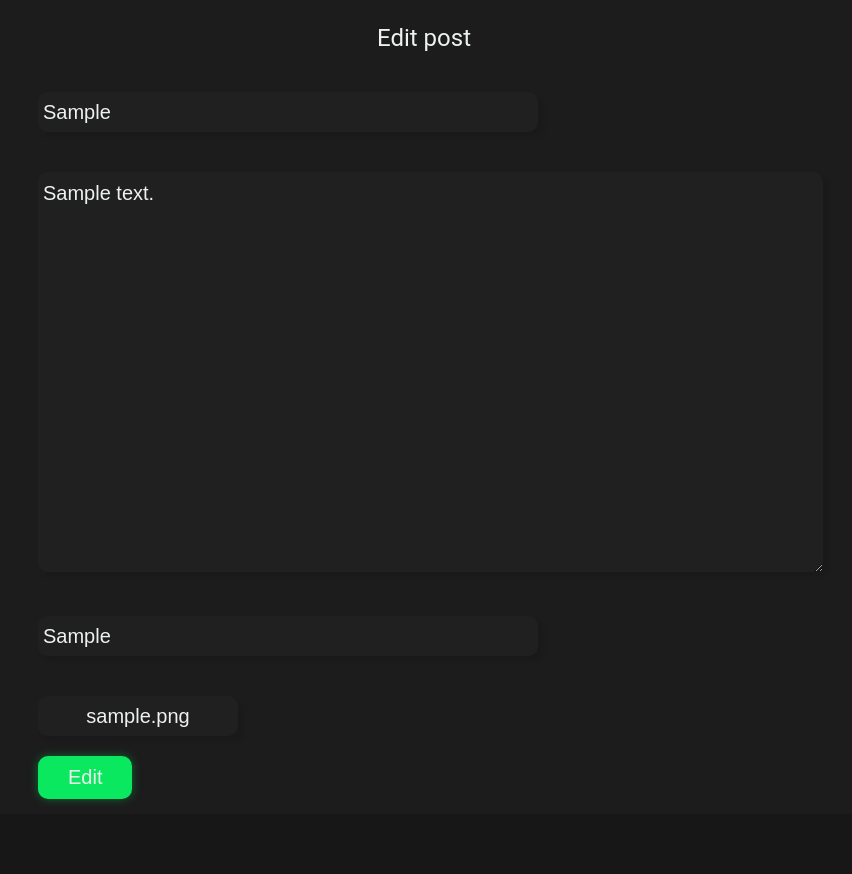
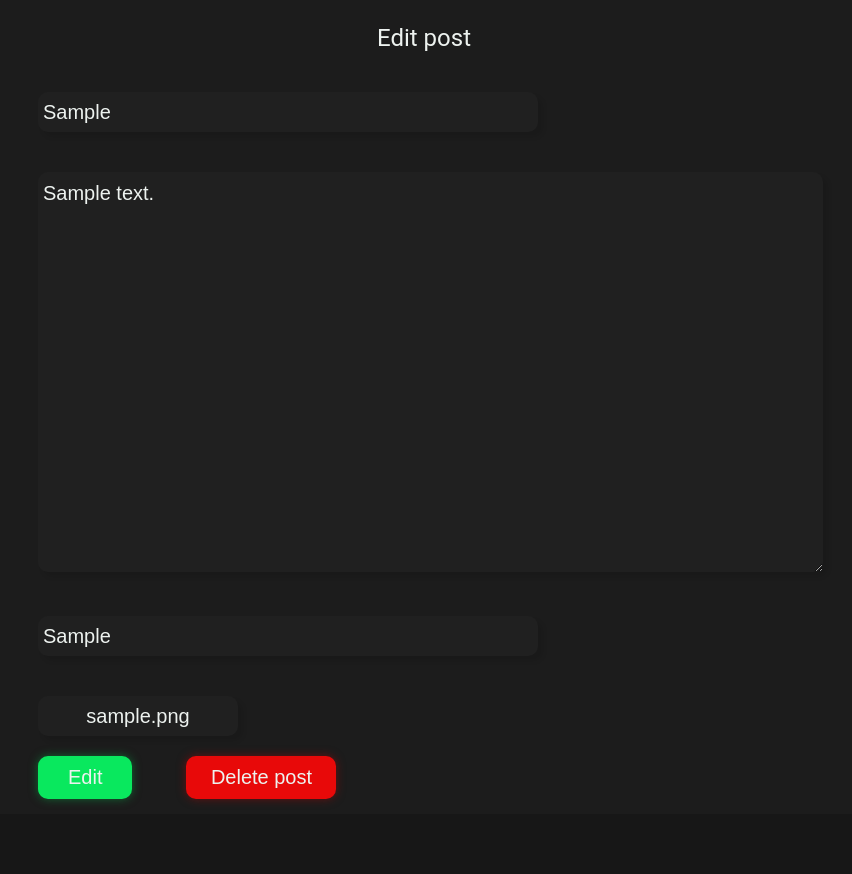
Before and after one commit to Konstantin-create/hacknet_web, a Flask app: page /admin/post-editor/1 in a window 1280 px wide. Shown: the part 111-985 px from the top of the page, without its empty margins (216-1068 px from the left). Run offline with Flask 2, Linux system fonts and the light colour scheme; tables that the repository leaves empty hold one stand-in row (values such as "Sample post").

Commit message:
add delete button

```diff
--- a/app/static/css/admin/posts_editor_styles.css
+++ b/app/static/css/admin/posts_editor_styles.css
@@ -169,3 +169,25 @@ main {
     background-color: #07b249;
     box-shadow: 0 0 10px rgba(7, 178, 73, 0.5);
 }
+
+.post-delete {
+    width: 150px;
+    font-family: "Cantarell", sans-serif;
+    font-weight: 500;
+    font-size: 20px;
+    color: #EDF2EF;
+    background-color: #e80909;
+    padding: 10px;
+    text-align: center;
+    margin: 10px 0;
+    border: none;
+    border-radius: 10px;
+    cursor: pointer;
+    box-shadow: 0 0 10px rgba(178, 7, 7, 0.5);
+    transition: 1s;
+}
+
+.post-delete:hover {
+    background-color: #b20707;
+    box-shadow: 0 0 10px rgba(178, 7, 7, 0.5);
+}
--- a/app/templates/admin/posts_editor.html
+++ b/app/templates/admin/posts_editor.html
@@ -37,6 +37,7 @@
             <div style="clear: both"></div>
             <label>
                 <input type="submit" class="post-submit" value="Edit">
+                <input type="submit" class="post-delete" value="Delete post">
             </label>
         </form>
     </div>
```
